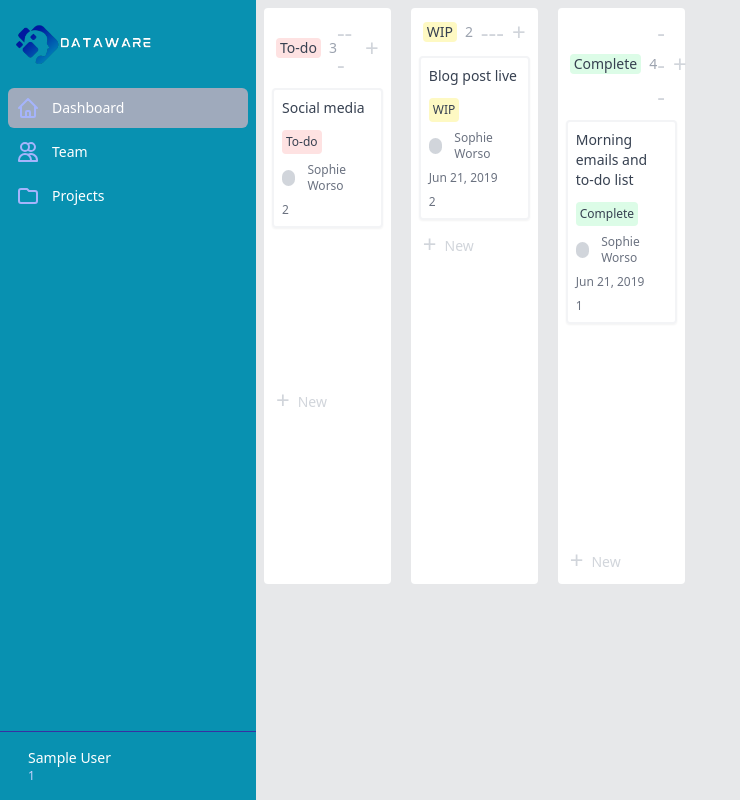
After one commit to mohammeddl/brief9, a PHP site: page /views/kanban.php in a window 1280 px wide. The commit adds this page. Shown: the whole page, without its empty margins (0-740 px from the left). Run offline with PHP 8.4, Linux system fonts and the light colour scheme; the visitor is signed in with stand-in values (Sample User, id 1); some libraries are stand-ins or nearby versions.

Commit message:
add kanban

```diff
--- a/controllers/project.control.php
+++ b/controllers/project.control.php
@@ -35,3 +35,8 @@ if(isset($_POST['delete_project'])) {
 //     header("Location: edit_project.php?id=$projectId");
 //     exit();
 // }
+
+function editAchtion(){
+
+    $id = $_POST['id'];
+}
--- /dev/null
+++ b/views/kanban.php
@@ -0,0 +1,260 @@
+<?php
+require_once "../controllers/login.control.php";
+?>
+<!DOCTYPE html>
+<html lang="en">
+
+<head>
+  <meta charset="UTF-8">
+  <meta name="viewport" content="width=device-width, initial-scale=1.0">
+  <title>DataWare</title>
+  <script src="https://cdn.tailwindcss.com"></script>
+</head>
+
+<body>
+  <div class="min-h-[640px] bg-[#E7E8EA]">
+
+    <div x-data="{ open: false }" @keydown.window.escape="open = false">
+
+      <div x-show="open" class="fixed inset-0 flex z-40 md:hidden" x-description="Off-canvas menu for mobile, show/hide based on off-canvas menu state." x-ref="dialog" aria-modal="true">
+
+        <div x-show="open" x-transition:enter="transition-opacity ease-linear duration-300" x-transition:enter-start="opacity-0" x-transition:enter-end="opacity-100" x-transition:leave="transition-opacity ease-linear duration-300" x-transition:leave-start="opacity-100" x-transition:leave-end="opacity-0" x-description="Off-canvas menu overlay, show/hide based on off-canvas menu state." class="fixed inset-0 bg-gray-600 bg-opacity-75" @click="open = false" aria-hidden="true">
+        </div>
+
+        <div x-show="open" x-transition:enter="transition ease-in-out duration-300 transform" x-transition:enter-start="-translate-x-full" x-transition:enter-end="translate-x-0" x-transition:leave="transition ease-in-out duration-300 transform" x-transition:leave-start="translate-x-0" x-transition:leave-end="-translate-x-full" x-description="Off-canvas menu, show/hide based on off-canvas menu state." class="relative flex-1 flex flex-col max-w-xs w-full bg-indigo-700">
+
+          <div x-show="open" x-transition:enter="ease-in-out duration-300" x-transition:enter-start="opacity-0" x-transition:enter-end="opacity-100" x-transition:leave="ease-in-out duration-300" x-transition:leave-start="opacity-100" x-transition:leave-end="opacity-0" x-description="Close button, show/hide based on off-canvas menu state." class="absolute top-0 right-0 -mr-12 pt-2">
+            <button type="button" class="ml-1 flex items-center justify-center h-10 w-10 rounded-full focus:outline-none focus:ring-2 focus:ring-inset focus:ring-white" @click="open = false">
+              <span class="sr-only">Close sidebar</span>
+              <svg class="h-6 w-6 text-white" x-description="Heroicon name: outline/x" xmlns="http://www.w3.org/2000/svg" fill="none" viewBox="0 0 24 24" stroke="currentColor" aria-hidden="true">
+                <path stroke-linecap="round" stroke-linejoin="round" stroke-width="2" d="M6 18L18 6M6 6l12 12"></path>
+              </svg>
+            </button>
+          </div>
+
+          <div class="flex-1 h-0 pt-5 pb-4 overflow-y-auto">
+            <div class="flex-shrink-0 flex items-center px-4">
+              <img class="h-8 w-auto" src="../src/logo2.png" alt="Workflow">
+            </div>
+            <nav class="mt-5 px-2 space-y-1">
+
+              <a href="#" class="bg-indigo-800 text-white group flex items-center px-2 py-2 text-base font-medium rounded-md" x-state:on="Current" x-state:off="Default" x-state-description="Current: &quot;bg-indigo-800 text-white&quot;, Default: &quot;text-white hover:bg-indigo-600 hover:bg-opacity-75&quot;">
+                <svg class="mr-4 flex-shrink-0 h-6 w-6 text-indigo-300" x-description="Heroicon name: outline/home" xmlns="http://www.w3.org/2000/svg" fill="none" viewBox="0 0 24 24" stroke="currentColor" aria-hidden="true">
+                  <path stroke-linecap="round" stroke-linejoin="round" stroke-width="2" d="M3 12l2-2m0 0l7-7 7 7M5 10v10a1 1 0 001 1h3m10-11l2 2m-2-2v10a1 1 0 01-1 1h-3m-6 0a1 1 0 001-1v-4a1 1 0 011-1h2a1 1 0 011 1v4a1 1 0 001 1m-6 0h6"></path>
+                </svg>
+                Dashboard
+              </a>
+
+              <a href="#" class="text-white hover:bg-indigo-600 hover:bg-opacity-75 group flex items-center px-2 py-2 text-base font-medium rounded-md" x-state-description="undefined: &quot;bg-indigo-800 text-white&quot;, undefined: &quot;text-white hover:bg-indigo-600 hover:bg-opacity-75&quot;">
+                <svg class="mr-4 flex-shrink-0 h-6 w-6 text-indigo-300" x-description="Heroicon name: outline/users" xmlns="http://www.w3.org/2000/svg" fill="none" viewBox="0 0 24 24" stroke="currentColor" aria-hidden="true">
+                  <path stroke-linecap="round" stroke-linejoin="round" stroke-width="2" d="M12 4.354a4 4 0 110 5.292M15 21H3v-1a6 6 0 0112 0v1zm0 0h6v-1a6 6 0 00-9-5.197M13 7a4 4 0 11-8 0 4 4 0 018 0z"></path>
+                </svg>
+                Team
+              </a>
+
+              <a href="#" class="text-white hover:bg-indigo-600 hover:bg-opacity-75 group flex items-center px-2 py-2 text-base font-medium rounded-md" x-state-description="undefined: &quot;bg-indigo-800 text-white&quot;, undefined: &quot;text-white hover:bg-indigo-600 hover:bg-opacity-75&quot;">
+                <svg class="mr-4 flex-shrink-0 h-6 w-6 text-indigo-300" x-description="Heroicon name: outline/folder" xmlns="http://www.w3.org/2000/svg" fill="none" viewBox="0 0 24 24" stroke="currentColor" aria-hidden="true">
+                  <path stroke-linecap="round" stroke-linejoin="round" stroke-width="2" d="M3 7v10a2 2 0 002 2h14a2 2 0 002-2V9a2 2 0 00-2-2h-6l-2-2H5a2 2 0 00-2 2z"></path>
+                </svg>
+                Projects
+              </a>
+
+              <a href="#" class="text-white hover:bg-indigo-600 hover:bg-opacity-75 group flex items-center px-2 py-2 text-base font-medium rounded-md" x-state-description="undefined: &quot;bg-indigo-800 text-white&quot;, undefined: &quot;text-white hover:bg-indigo-600 hover:bg-opacity-75&quot;">
+                <svg class="mr-4 flex-shrink-0 h-6 w-6 text-indigo-300" x-description="Heroicon name: outline/calendar" xmlns="http://www.w3.org/2000/svg" fill="none" viewBox="0 0 24 24" stroke="currentColor" aria-hidden="true">
+                  <path stroke-linecap="round" stroke-linejoin="round" stroke-width="2" d="M8 7V3m8 4V3m-9 8h10M5 21h14a2 2 0 002-2V7a2 2 0 00-2-2H5a2 2 0 00-2 2v12a2 2 0 002 2z"></path>
+                </svg>
+                Calendar
+              </a>
+            </nav>
+          </div>
+          <div class="flex-shrink-0 flex border-t border-indigo-800 p-4">
+            <a href="#" class="flex-shrink-0 group block">
+              <div class="flex items-center">
+                <div class="ml-3">
+                  <p class="text-base font-medium text-white">
+                    Tom Cook
+                  </p>
+                  <p class="text-sm font-medium text-indigo-200 group-hover:text-white">
+                    View profile
+                  </p>
+                </div>
+              </div>
+            </a>
+          </div>
+        </div>
+
+        <div class="flex-shrink-0 w-14" aria-hidden="true">
+          <!-- Force sidebar to shrink to fit close icon -->
+        </div>
+      </div>
+
+
+      <!-- Static sidebar for desktop -->
+      <div class="hidden md:flex md:w-64 md:flex-col md:fixed md:inset-y-0">
+        <div class="flex-1 flex flex-col min-h-0 bg-[#0891b1]">
+          <div class="flex-1 flex flex-col pt-5 pb-4 overflow-y-auto">
+            <div class="flex items-center flex-shrink-0 px-4">
+              <img class="h-12 w-auto" src="../src/logo.png" alt="Workflow">
+            </div>
+            <nav class="mt-5 flex-1 px-2 space-y-1">
+
+              <a href="" class="bg-[#9FAABC] text-white hover:bg-indigo-600 hover:bg-opacity-75 group flex items-center px-2 py-2 text-sm font-medium rounded-md" x-state:on="Current" x-state:off="Default" x-state-description="Current: &quot;bg-indigo-800 text-white&quot;, Default: &quot;text-white hover:bg-indigo-600 hover:bg-opacity-75&quot;">
+                <svg class="mr-3 flex-shrink-0 h-6 w-6 text-indigo-300" x-description="Heroicon name: outline/home" xmlns="http://www.w3.org/2000/svg" fill="none" viewBox="0 0 24 24" stroke="currentColor" aria-hidden="true">
+                  <path stroke-linecap="round" stroke-linejoin="round" stroke-width="2" d="M3 12l2-2m0 0l7-7 7 7M5 10v10a1 1 0 001 1h3m10-11l2 2m-2-2v10a1 1 0 01-1 1h-3m-6 0a1 1 0 001-1v-4a1 1 0 011-1h2a1 1 0 011 1v4a1 1 0 001 1m-6 0h6"></path>
+                </svg>
+                Dashboard
+              </a>
+
+              <a href="#" class="  text-white hover:bg-indigo-600 hover:bg-opacity-75 group flex items-center px-2 py-2 text-sm font-medium rounded-md" x-state-description="undefined: &quot;bg-indigo-800 text-white&quot;, undefined: &quot;text-white hover:bg-indigo-600 hover:bg-opacity-75&quot;">
+                <svg class="mr-3 flex-shrink-0 h-6 w-6 text-indigo-300" x-description="Heroicon name: outline/users" xmlns="http://www.w3.org/2000/svg" fill="none" viewBox="0 0 24 24" stroke="currentColor" aria-hidden="true">
+                  <path stroke-linecap="round" stroke-linejoin="round" stroke-width="2" d="M12 4.354a4 4 0 110 5.292M15 21H3v-1a6 6 0 0112 0v1zm0 0h6v-1a6 6 0 00-9-5.197M13 7a4 4 0 11-8 0 4 4 0 018 0z"></path>
+                </svg>
+                Team
+              </a>
+
+              <a href="project.php" class="  text-white hover:bg-indigo-600 hover:bg-opacity-75 group flex items-center px-2 py-2 text-sm font-medium rounded-md" x-state-description="undefined: &quot;bg-indigo-800 text-white&quot;, undefined: &quot;text-white hover:bg-indigo-600 hover:bg-opacity-75&quot;">
+                <svg class="mr-3 flex-shrink-0 h-6 w-6 text-indigo-300" x-description="Heroicon name: outline/folder" xmlns="http://www.w3.org/2000/svg" fill="none" viewBox="0 0 24 24" stroke="currentColor" aria-hidden="true">
+                  <path stroke-linecap="round" stroke-linejoin="round" stroke-width="2" d="M3 7v10a2 2 0 002 2h14a2 2 0 002-2V9a2 2 0 00-2-2h-6l-2-2H5a2 2 0 00-2 2z"></path>
+                </svg>
+                Projects
+              </a>
+
+            </nav>
+          </div>
+          <div class="flex-shrink-0 flex border-t border-indigo-800 p-4">
+            <a href="#" class="flex-shrink-0 w-full group block">
+              <div class="flex items-center">
+
+                <div class="ml-3">
+                  <p class="text-sm font-medium text-white">
+                    <?php echo $_SESSION['user_name'] ?>
+                  </p>
+                  <p class="text-xs font-medium text-indigo-200 group-hover:text-white">
+                    <?php echo $_SESSION['user_id'] ?>
+                  </p>
+                </div>
+              </div>
+            </a>
+          </div>
+        </div>
+      </div>
+      <div class="md:pl-64 flex flex-col flex-1">
+        <div class="sticky top-0 z-10 md:hidden pl-1 pt-1 sm:pl-3 sm:pt-3 bg-gray-100">
+          <button type="button" class="-ml-0.5 -mt-0.5 h-12 w-12 inline-flex items-center justify-center rounded-md text-gray-500 hover:text-gray-900 focus:outline-none focus:ring-2 focus:ring-inset focus:ring-indigo-500" @click="open = true">
+            <span class="sr-only">Open sidebar</span>
+            <svg class="h-6 w-6" x-description="Heroicon name: outline/menu" xmlns="http://www.w3.org/2000/svg" fill="none" viewBox="0 0 24 24" stroke="currentColor" aria-hidden="true">
+              <path stroke-linecap="round" stroke-linejoin="round" stroke-width="2" d="M4 6h16M4 12h16M4 18h16"></path>
+            </svg>
+          </button>
+        </div>
+        <div class="h-screen p-2">
+  <div class="grid lg:grid-cols-7 md:grid-cols-4 sm:grid-cols-2 gap-5">
+    <!-- To-do -->
+    <div class="bg-white rounded px-2 py-2">
+      <!-- board category header -->
+      <div class="flex flex-row justify-between items-center mb-2 mx-1">
+        <div class="flex items-center">
+          <h2 class="bg-red-100 text-sm w-max px-1 rounded mr-2 text-gray-700">To-do</h2>
+          <p class="text-gray-400 text-sm">3</p>
+        </div>
+        <div class="flex items-center text-gray-300">
+          <p class="mr-2 text-2xl">---</p>
+          <p class="text-2xl">+</p>
+        </div>
+      </div>
+      <!-- board card -->
+      <div class="grid grid-rows-2 gap-2">
+        <div class="p-2 rounded shadow-sm border-gray-100 border-2">
+          <h3 class="text-sm mb-3 text-gray-700">Social media</h3>
+          <p class="bg-red-100 text-xs w-max p-1 rounded mr-2 text-gray-700">To-do</p>
+          <div class="flex flex-row items-center mt-2">
+            <div class="bg-gray-300 rounded-full w-4 h-4 mr-3"></div>
+            <a href="#" class="text-xs text-gray-500">Sophie Worso</a>
+          </div>
+          <p class="text-xs text-gray-500 mt-2">2</p>
+        </div>
+
+      </div>
+      <div class="flex flex-row items-center text-gray-300 mt-2 px-1">
+        <p class="rounded mr-2 text-2xl">+</p>
+        <p class="pt-1 rounded text-sm">New</p>
+      </div>
+    </div>
+
+    <!-- WIP Kanban -->
+    <div class="bg-white rounded px-2 py-2">
+      <!-- board category header -->
+      <div class="flex flex-row justify-between items-center mb-2 mx-1">
+        <div class="flex items-center">
+          <h2 class="bg-yellow-100 text-sm w-max px-1 rounded mr-2 text-gray-700">WIP</h2>
+          <p class="text-gray-400 text-sm">2</p>
+        </div>
+        <div class="flex items-center text-gray-300">
+          <p class="mr-2 text-2xl">---</p>
+          <p class="text-2xl">+</p>
+        </div>
+      </div>
+      <!-- board card -->
+      <div class="">
+        <div class="p-2 rounded shadow-sm border-gray-100 border-2">
+          <h3 class="text-sm mb-3 text-gray-700">Blog post live</h3>
+          <p class="bg-yellow-100 text-xs w-max p-1 rounded mr-2 text-gray-700">WIP</p>
+          <div class="flex flex-row items-center mt-2">
+            <div class="bg-gray-300 rounded-full w-4 h-4 mr-3"></div>
+            <a href="#" class="text-xs text-gray-500">Sophie Worso</a>
+          </div>
+          <p class="text-xs text-gray-500 mt-2">Jun 21, 2019</p>
+          <p class="text-xs text-gray-500 mt-2">2</p>
+        </div>
+
+      </div>
+      <div class="flex flex-row items-center text-gray-300 mt-2 px-1">
+        <p class="rounded mr-2 text-2xl">+</p>
+        <p class="pt-1 rounded text-sm">New</p>
+      </div>
+    </div>
+
+    <!-- Complete Kanban -->
+    <div class="bg-white rounded px-2 py-2">
+      <!-- board category header -->
+      <div class="flex flex-row justify-between items-center mb-2 mx-1">
+        <div class="flex items-center">
+          <h2 class="bg-green-100 text-sm w-max px-1 rounded mr-2 text-gray-700">Complete</h2>
+          <p class="text-gray-400 text-sm">4</p>
+        </div>
+        <div class="flex items-center">
+          <p class="text-gray-300 mr-2 text-2xl">---</p>
+          <p class="text-gray-300 text-2xl">+</p>
+        </div>
+      </div>
+      <!-- board card -->
+      <div class="grid grid-rows-2 gap-2">
+        <div class="p-2 rounded shadow-sm border-gray-100 border-2">
+          <h3 class="text-sm mb-3 text-gray-700">Morning emails and to-do list</h3>
+          <p class="bg-green-100 text-xs w-max p-1 rounded mr-2 text-gray-700">Complete</p>
+          <div class="flex flex-row items-center mt-2">
+            <div class="bg-gray-300 rounded-full w-4 h-4 mr-3"></div>
+            <a href="#" class="text-xs text-gray-500">Sophie Worso</a>
+          </div>
+          <p class="text-xs text-gray-500 mt-2">Jun 21, 2019</p>
+          <p class="text-xs text-gray-500 mt-2">1</p>
+        </div>
+
+      </div>
+      <div class="flex flex-row items-center text-gray-300 mt-2 px-1">
+        <p class="rounded mr-2 text-2xl">+</p>
+        <p class="pt-1 rounded text-sm">New</p>
+      </div>
+    </div>
+
+    </div>
+  </div>
+</div>
+      </div>
+    </div>
+
+  </div>
+
+</body>
+
+</html>
--- a/views/modify.php
+++ b/views/modify.php
@@ -16,7 +16,7 @@
                 <!-- Form pop up-->
                 <form action="../controllers/project.control.php" method="POST">
                     <div class="mb-4">
-                        <span onclick="clickHiddenProject()" class="float-right cursor-pointer">&times;</span>
+                        <span onclick="" class="float-right cursor-pointer">&times;</span>
                         <h2 class="text-2xl font-bold">Add Project</h2>
                     </div>
                     <input type="hidden" name="project_id" value="<?= $display['id'] ?>">
```
Also changed, not shown: views/project.php (+10 -10 lines), controllers/login.control.php (line endings or trailing spaces).
